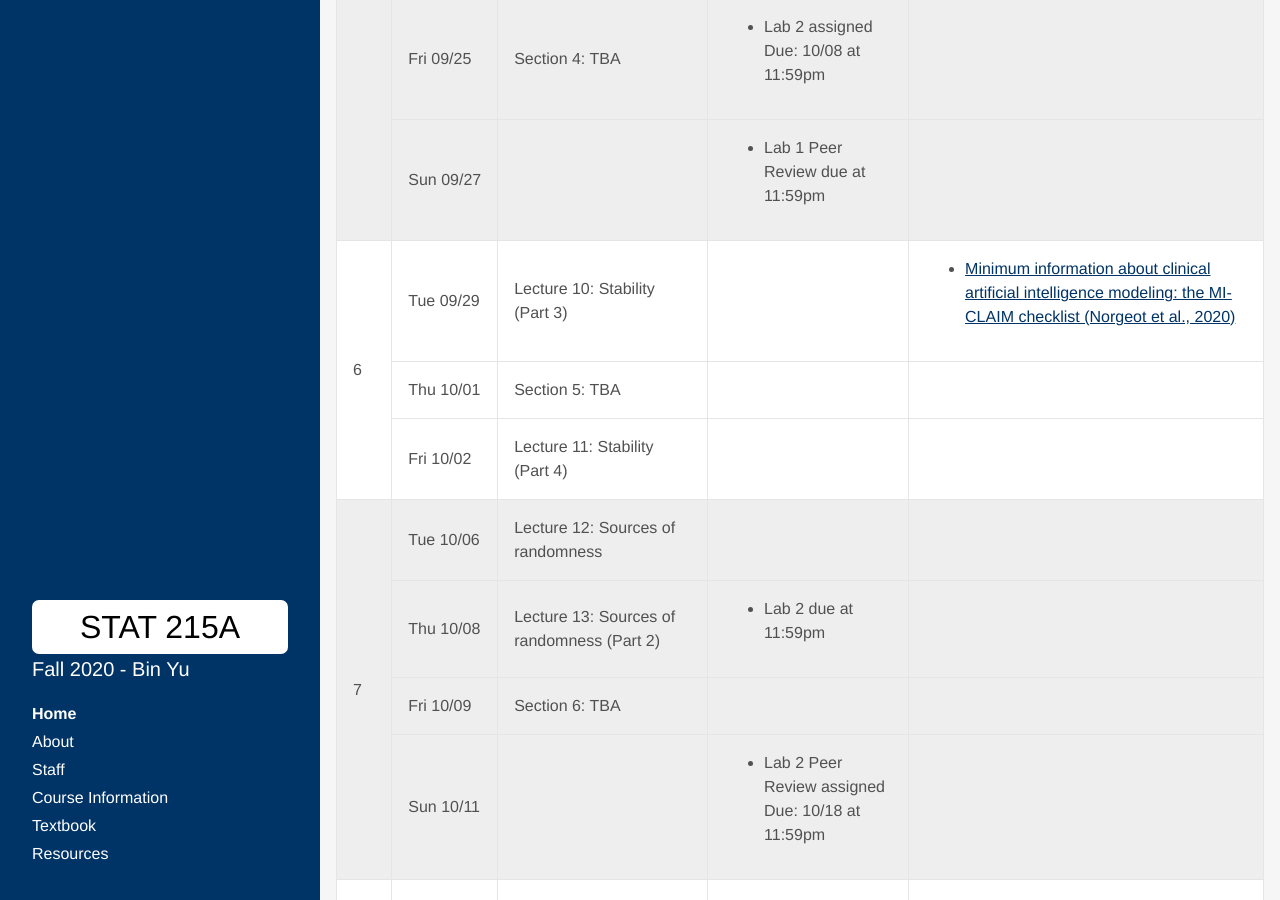
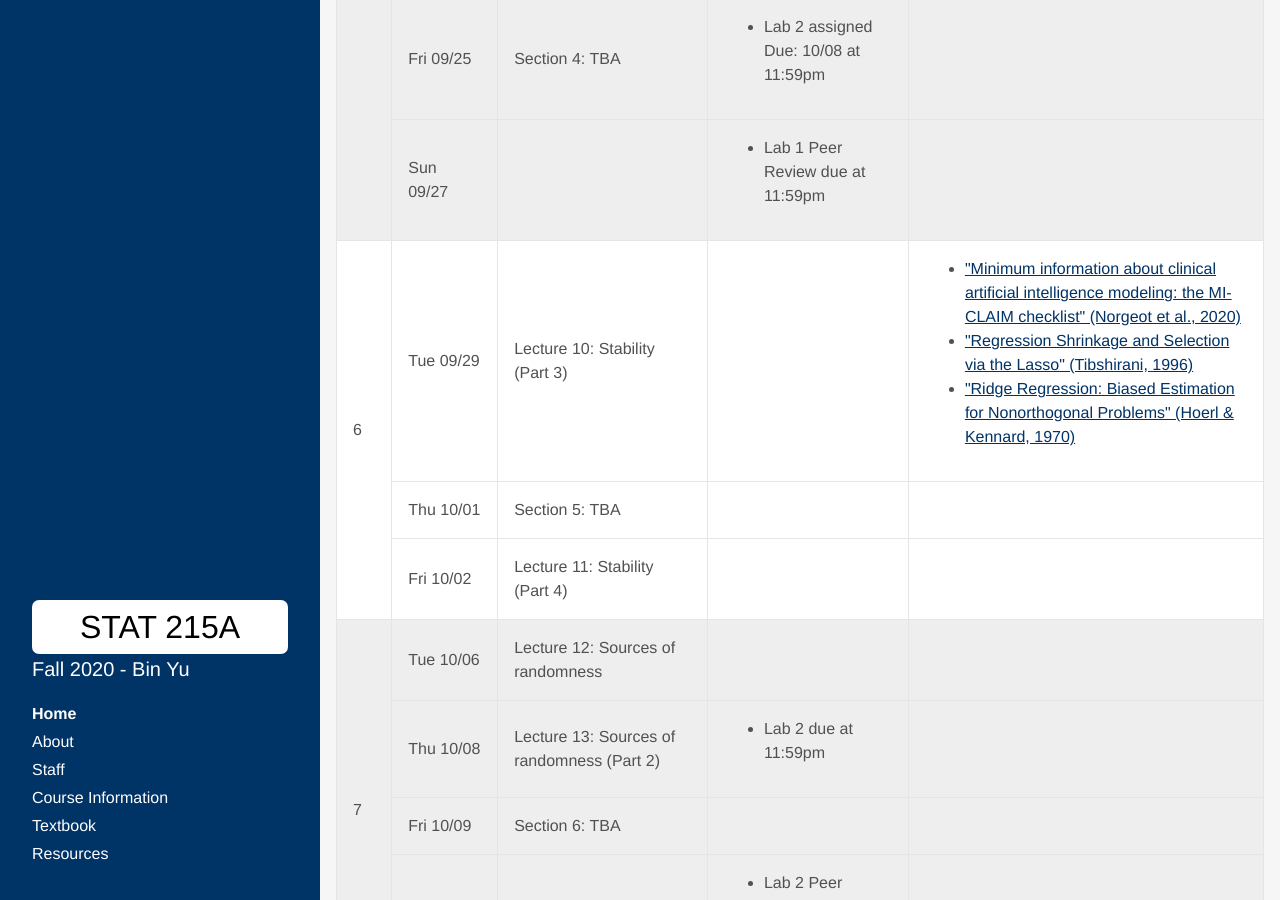
Before and after one commit to Yu-Group/stat-215a-fall-2020, a Jekyll site: the page built from index.html, in a window 1280 px wide and 900 px high, scrolled down 1989 px. Built offline with Jekyll 4.4.1, drawn with Linux system fonts in a browser that asks for light colours; some web fonts are replaced; the list of posts is cut into pages by our own code.

Commit message:
Add 2 more week 6 readings

```diff
--- a/_data/syllabus2.yml
+++ b/_data/syllabus2.yml
@@ -103,8 +103,12 @@
     - date: Tue 09/29
       content: "Lecture 10: Stability (Part 3)"
       readings:
-        - name: "Minimum information about clinical artificial intelligence modeling: the MI-CLAIM checklist (Norgeot et al., 2020)"
+        - name: "\"Minimum information about clinical artificial intelligence modeling: the MI-CLAIM checklist\" (Norgeot et al., 2020)"
           url: "https://www.nature.com/articles/s41591-020-1041-y"
+        - name: "\"Regression Shrinkage and Selection via the Lasso\" (Tibshirani, 1996)"
+          url: "http://www.jstor.org/stable/2346178"
+        - name: "\"Ridge Regression: Biased Estimation for Nonorthogonal Problems\" (Hoerl & Kennard, 1970)"
+          url: "http://www.jstor.org/stable/1267351"
     - date: Thu 10/01
       content: "Section 5: TBA"
     - date: Fri 10/02
```
